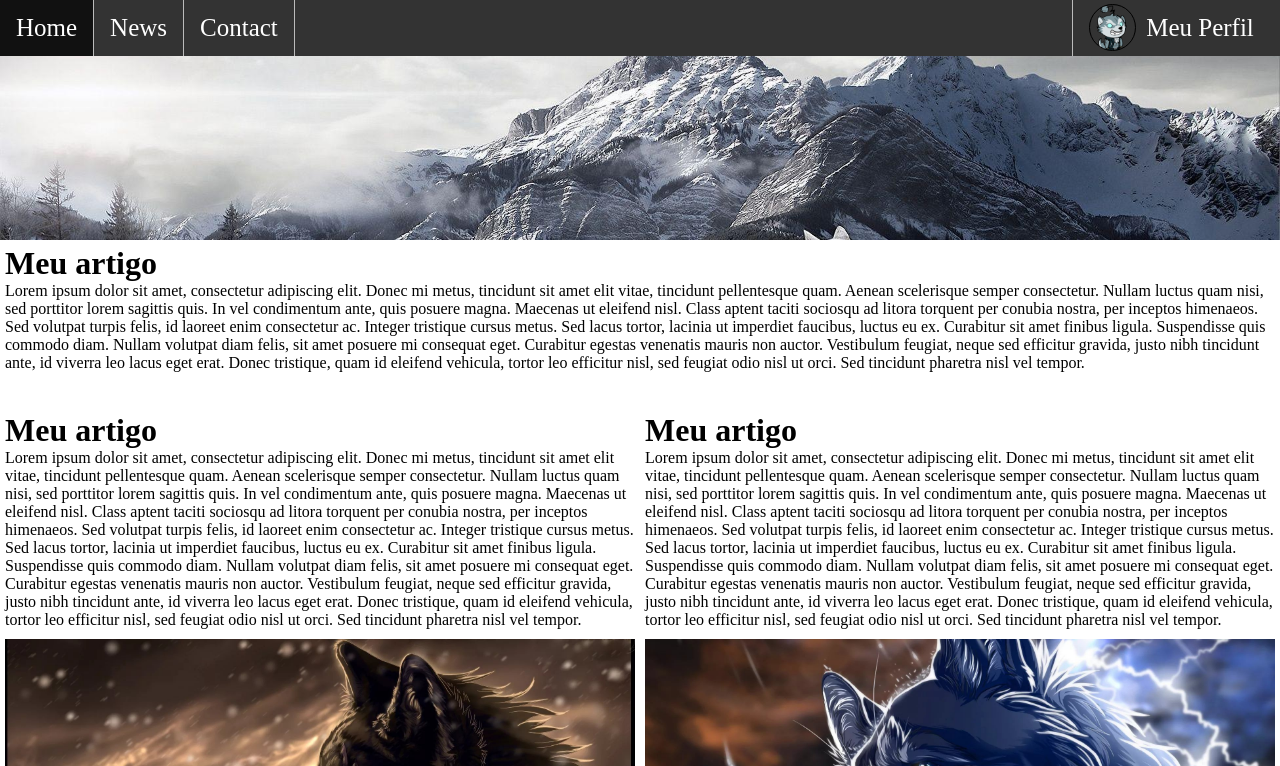
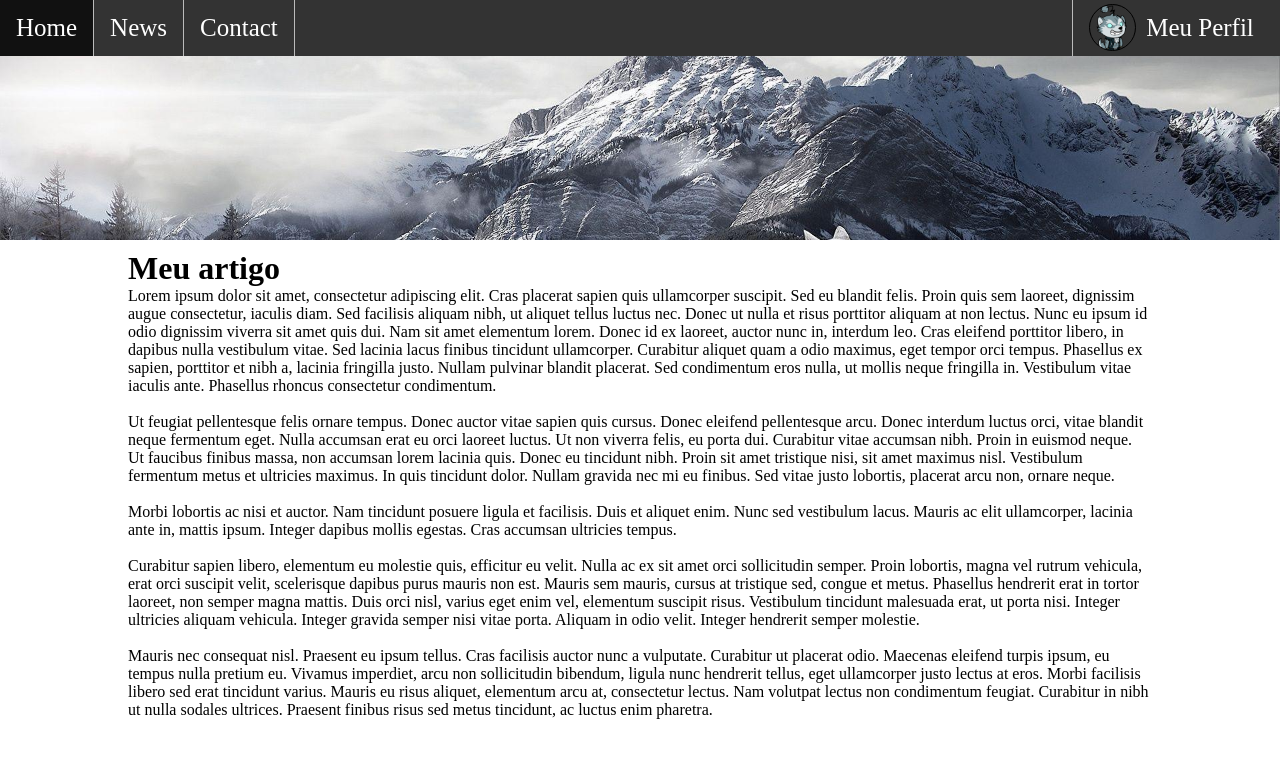
Before and after one commit to AwesomeWolf22/site-de-estudos, a plain HTML site: page index.html in a window 1280 px wide. Shown: the top 766 px of the page. Drawn offline with Linux system fonts and the light colour scheme.

Commit message:
Versão Responsiva
Obs: Ainda preciso melhorar a barra de navegação...

```diff
--- a/index.html
+++ b/index.html
@@ -28,60 +28,49 @@
         </div><!--nav-bar-->
     </div><!--header-->
     <div class="center">
-        <div class="article">
-            <h1>Meu artigo</h1>
-            <p>
-                Lorem ipsum dolor sit amet, consectetur adipiscing elit.
-                Donec mi metus, tincidunt sit amet elit vitae, tincidunt pellentesque quam.
-                Aenean scelerisque semper consectetur. Nullam luctus quam nisi, sed porttitor lorem sagittis quis.
-                In vel condimentum ante, quis posuere magna. Maecenas ut eleifend nisl.
-                Class aptent taciti sociosqu ad litora torquent per conubia nostra, per inceptos himenaeos.
-                Sed volutpat turpis felis, id laoreet enim consectetur ac. Integer tristique cursus metus.
-                Sed lacus tortor, lacinia ut imperdiet faucibus, luctus eu ex.
-                Curabitur sit amet finibus ligula. Suspendisse quis commodo diam.
-                Nullam volutpat diam felis, sit amet posuere mi consequat eget.
-                Curabitur egestas venenatis mauris non auctor.
-                Vestibulum feugiat, neque sed efficitur gravida, justo nibh tincidunt ante, id viverra leo lacus eget erat.
-                Donec tristique, quam id eleifend vehicula, tortor leo efficitur nisl, sed feugiat odio nisl ut orci.
-                Sed tincidunt pharetra nisl vel tempor.
-            </p>
-        </div><!--article-->
-        <div class="article-2col">
-            <h1>Meu artigo</h1>
-            <p>
-                Lorem ipsum dolor sit amet, consectetur adipiscing elit.
-                Donec mi metus, tincidunt sit amet elit vitae, tincidunt pellentesque quam.
-                Aenean scelerisque semper consectetur. Nullam luctus quam nisi, sed porttitor lorem sagittis quis.
-                In vel condimentum ante, quis posuere magna. Maecenas ut eleifend nisl.
-                Class aptent taciti sociosqu ad litora torquent per conubia nostra, per inceptos himenaeos.
-                Sed volutpat turpis felis, id laoreet enim consectetur ac. Integer tristique cursus metus.
-                Sed lacus tortor, lacinia ut imperdiet faucibus, luctus eu ex.
-                Curabitur sit amet finibus ligula. Suspendisse quis commodo diam.
-                Nullam volutpat diam felis, sit amet posuere mi consequat eget.
-                Curabitur egestas venenatis mauris non auctor.
-                Vestibulum feugiat, neque sed efficitur gravida, justo nibh tincidunt ante, id viverra leo lacus eget erat.
-                Donec tristique, quam id eleifend vehicula, tortor leo efficitur nisl, sed feugiat odio nisl ut orci.
-                Sed tincidunt pharetra nisl vel tempor.
-            </p>
-        </div><!--article2-col-->
-        <div class="article-2col">
-            <h1>Meu artigo</h1>
-            <p>
-                Lorem ipsum dolor sit amet, consectetur adipiscing elit.
-                Donec mi metus, tincidunt sit amet elit vitae, tincidunt pellentesque quam.
-                Aenean scelerisque semper consectetur. Nullam luctus quam nisi, sed porttitor lorem sagittis quis.
-                In vel condimentum ante, quis posuere magna. Maecenas ut eleifend nisl.
-                Class aptent taciti sociosqu ad litora torquent per conubia nostra, per inceptos himenaeos.
-                Sed volutpat turpis felis, id laoreet enim consectetur ac. Integer tristique cursus metus.
-                Sed lacus tortor, lacinia ut imperdiet faucibus, luctus eu ex.
-                Curabitur sit amet finibus ligula. Suspendisse quis commodo diam.
-                Nullam volutpat diam felis, sit amet posuere mi consequat eget.
-                Curabitur egestas venenatis mauris non auctor.
-                Vestibulum feugiat, neque sed efficitur gravida, justo nibh tincidunt ante, id viverra leo lacus eget erat.
-                Donec tristique, quam id eleifend vehicula, tortor leo efficitur nisl, sed feugiat odio nisl ut orci.
-                Sed tincidunt pharetra nisl vel tempor.
-            </p>
-        </div><!--article-2col-->
+        <div class="articles">
+            <div class="article">
+                <h1>Meu artigo</h1>
+                <p>
+                        Lorem ipsum dolor sit amet, consectetur adipiscing elit. Cras placerat sapien quis ullamcorper suscipit.
+                    Sed eu blandit felis. Proin quis sem laoreet, dignissim augue consectetur, iaculis diam.
+                    Sed facilisis aliquam nibh, ut aliquet tellus luctus nec. Donec ut nulla et risus porttitor aliquam at non lectus.
+                    Nunc eu ipsum id odio dignissim viverra sit amet quis dui. Nam sit amet elementum lorem. Donec id ex laoreet,
+                    auctor nunc in, interdum leo. Cras eleifend porttitor libero, in dapibus nulla vestibulum vitae.
+                    Sed lacinia lacus finibus tincidunt ullamcorper. Curabitur aliquet quam a odio maximus,
+                    eget tempor orci tempus. Phasellus ex sapien, porttitor et nibh a, lacinia fringilla justo.
+                    Nullam pulvinar blandit placerat. Sed condimentum eros nulla, ut mollis neque fringilla in.
+                    Vestibulum vitae iaculis ante. Phasellus rhoncus consectetur condimentum.
+                    <br><br>
+                    Ut feugiat pellentesque felis ornare tempus. Donec auctor vitae sapien quis cursus.
+                    Donec eleifend pellentesque arcu. Donec interdum luctus orci, vitae blandit neque fermentum eget.
+                    Nulla accumsan erat eu orci laoreet luctus. Ut non viverra felis, eu porta dui. Curabitur vitae accumsan nibh.
+                    Proin in euismod neque. Ut faucibus finibus massa, non accumsan lorem lacinia quis. Donec eu tincidunt nibh.
+                    Proin sit amet tristique nisi, sit amet maximus nisl. Vestibulum fermentum metus et ultricies maximus.
+                    In quis tincidunt dolor. Nullam gravida nec mi eu finibus. Sed vitae justo lobortis, placerat arcu non,
+                    ornare neque.
+                    <br><br>
+                    Morbi lobortis ac nisi et auctor. Nam tincidunt posuere ligula et facilisis.
+                    Duis et aliquet enim. Nunc sed vestibulum lacus. Mauris ac elit ullamcorper,
+                    lacinia ante in, mattis ipsum. Integer dapibus mollis egestas. Cras accumsan ultricies tempus.
+                    <br><br>
+                    Curabitur sapien libero, elementum eu molestie quis, efficitur eu velit.
+                    Nulla ac ex sit amet orci sollicitudin semper. Proin lobortis, magna vel rutrum vehicula,
+                    erat orci suscipit velit, scelerisque dapibus purus mauris non est. Mauris sem mauris,
+                    cursus at tristique sed, congue et metus. Phasellus hendrerit erat in tortor laoreet,
+                    non semper magna mattis. Duis orci nisl, varius eget enim vel, elementum suscipit risus.
+                    Vestibulum tincidunt malesuada erat, ut porta nisi. Integer ultricies aliquam vehicula.
+                    Integer gravida semper nisi vitae porta. Aliquam in odio velit. Integer hendrerit semper molestie.
+                    <br><br>
+                    Mauris nec consequat nisl. Praesent eu ipsum tellus. Cras facilisis auctor nunc a vulputate.
+                    Curabitur ut placerat odio. Maecenas eleifend turpis ipsum, eu tempus nulla pretium eu.
+                    Vivamus imperdiet, arcu non sollicitudin bibendum, ligula nunc hendrerit tellus,
+                    eget ullamcorper justo lectus at eros. Morbi facilisis libero sed erat tincidunt varius.
+                    Mauris eu risus aliquet, elementum arcu at, consectetur lectus. Nam volutpat lectus non condimentum feugiat.
+                    Curabitur in nibh ut nulla sodales ultrices. Praesent finibus risus sed metus tincidunt, ac luctus enim pharetra.
+                </p>
+            </div><!--article-->
+        </div><!--articles-->
         <div class="gallery">
             <img src="images\cool-wolf-1.jpg">
             <img src="images\cool-wolf-3.jpg">
@@ -94,18 +83,37 @@
         <h1>Merchandising</h1>
     </div><!--banner-->
     <div class="box">
+
         <div class="item">
             <img src="images/Merchandising/backpack.jpg">
             <p>Backpack</p>
         </div><!--item-->
+
+        <div class="item">
+            <img src="images/Merchandising/t-shirt.jpg">
+            <p>T-shirt</p>
+        </div><!--item-->
+
+        <div class="item">
+            <img src="images/Merchandising/bracelet.jpg">
+            <p>Bracelet</p>
+        </div><!--item-->
+
         <div class="item">
             <img src="images/Merchandising/ring.jpg">
             <p>Ring</p>
         </div><!--item-->
+
         <div class="item">
-            <img src="images/Merchandising/bracelet.jpg">
-            <p>Bracelet</p>
+            <img src="images/Merchandising/mug.jpeg">
+            <p>Mug</p>
         </div><!--item-->
+
+        <div class="item">
+            <img src="images/Merchandising/painting.jpg">
+            <p>Painting</p>
+        </div><!--item-->
+
     </div><!--box-->
 
 </body>
--- a/style.css
+++ b/style.css
@@ -6,6 +6,8 @@ html, body {
     margin: 0px;
     padding: 0px;
 }
+
+/* --------------------HEADER-------------------- */
 
 .header{
     width: 100%;
@@ -16,26 +18,9 @@ html, body {
     background-position: center;
 }
 
-.center{
-    box-sizing: border-box;
-    width: 1280px;
-    margin: 0 auto;
-}
+/* --------------------HEADER-------------------- */
 
-.article-2col{
-    box-sizing: border-box;
-    border: 5px solid rgba(255,255,255,0);
-    vertical-align: top;
-    margin-top: 30px;
-    margin-right: -4px;
-    display: inline-block;
-    width: 640px;
-}
-
-.article{
-    box-sizing: border-box;
-    border: 5px solid rgba(255,255,255,0);
-}
+/* --------------------NAV-BAR-------------------- */
 
 .nav-bar{
     width: 100%;
@@ -72,6 +57,7 @@ html, body {
     padding: 14px 16px;
     text-align: center;
     text-decoration: none;
+    cursor: pointer;
 }
 
 .nav-bar li a:hover{
@@ -81,37 +67,6 @@ html, body {
 .nav-bar li.active{
     background-color: #04AA6D;
     color: white;
-}
-
-.gallery img{
-    box-sizing: border-box;
-    border: 5px solid rgba(255,255,255,0);
-    width: 640px;
-    float: left;
-}
-
-.gallery{
-}
-
-@media screen and (max-width:1024px) {
-    .gallery img{
-        width: 500px;
-    }
-    .article-2col{
-        width: 500px;
-    }
-    .article{
-
-    }
-}
-
-.icon {
-    height: 25px;
-    width: 25px;
-    border-radius: 50%;
-    background-image: url('images/wolf-avatar.png');
-    background-size: cover;
-    background-position: center;
 }
 
 .image-circle {
@@ -130,6 +85,54 @@ html, body {
     width: 175px;
 }
 
+/* --------------------NAV-BAR-------------------- */
+
+/* --------------------CENTER-------------------- */
+
+.center{
+    box-sizing: border-box;
+    text-align:  center;
+    width: 100%;
+    margin: 0 auto;
+}
+
+/* --------------------CENTER-------------------- */
+
+/* --------------------ARTICLES-------------------- */
+
+.article{
+    margin-top: 10px;
+    text-align: left;
+    width: 80%;
+    display: inline-block;
+}
+
+.articles{
+    width: 100%;
+    margin: 0 auto;
+}
+
+/* --------------------ARTICLES-------------------- */
+
+/* --------------------GALLERY-------------------- */
+
+.gallery img{
+    width: 40%;
+    display: inline-block;
+}
+
+.gallery{
+    width: 100%;
+    margin: 30px auto;
+    box-sizing: border-box;
+    text-align: center;
+    padding: 20px;
+}
+
+/* --------------------GALLERY-------------------- */
+
+/* --------------------BANNER-------------------- */
+
 .banner {
     height: 18vh;
     width: 100%;
@@ -144,8 +147,12 @@ html, body {
     text-shadow: 0 0 3px white, 0 0 2px yellow;
 }
 
+/* --------------------BANNER-------------------- */
+
+/* --------------------PRODUCTS-------------------- */
+
 .box {
-    width: 100%;
+    width: 80%;
     margin: 30px auto;
     box-sizing: border-box;
     text-align: center;
@@ -154,19 +161,24 @@ html, body {
 
 .item {
     display: inline-block;
-    margin: 0px 40px;
-    width: 200px;
-    background-color: white;
-    border: solid black 2px;
-    text-align: center;
-    border-radius: 7%;
+    margin: 20px 40px;
+    border: 1px solid #ccc;
+    width: 15%;
+    min-width: 200px;
 }
 
 .item > img {
     height: 250px;
-    width: 200px;
+    width: 100%;
     border-bottom: solid black 2px;
     object-fit: cover;
-    border-top-left-radius: 5%;
-    border-top-right-radius: 5%;
 }
+
+.item:hover{
+    color:yellow;
+    background-color: silver;
+    border: 1px solid #777;
+    cursor: pointer;
+}
+
+/* --------------------PRODUCTS-------------------- */
```
